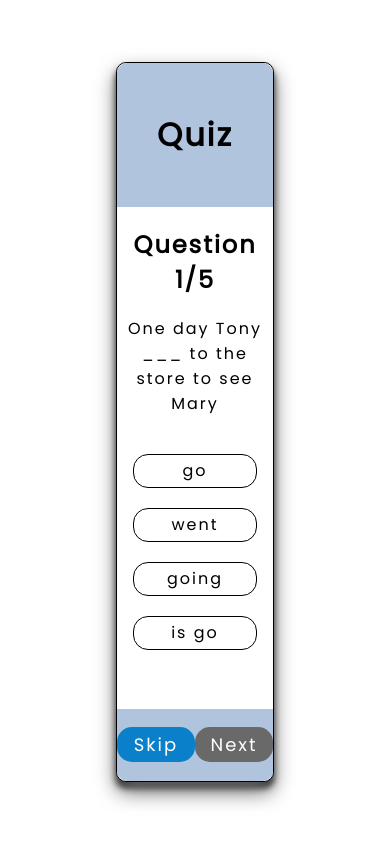
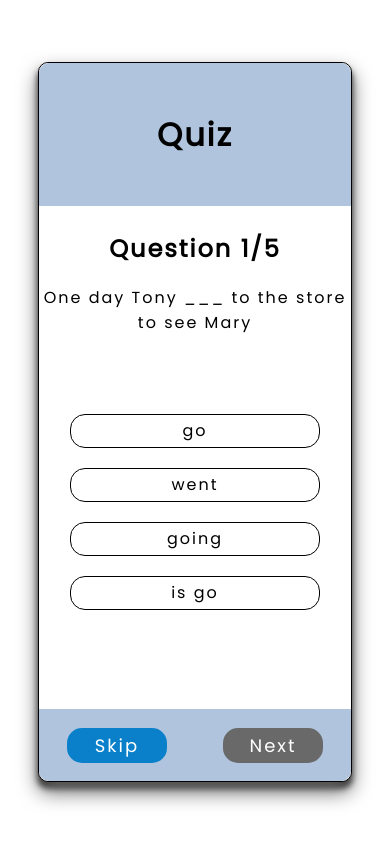
Before and after one commit to atsushigo/quiz_vue, a Vue app: page / in a window 390 px wide. Built offline with nearby package versions, Linux system fonts and the light colour scheme.

Commit message:
做step-progress 進度條 & RWD自適應
<div class="step-progress" :style="{'width':progress + '%'}" v-show="progress < 100"></div>

this.progress += 100/this.questions.length;

```diff
--- a/public/css/app.css
+++ b/public/css/app.css
@@ -162,3 +162,27 @@ li div{
 	margin: auto;
 	background-color: cornflowerblue;
 }
+
+.step-progress{
+	display: flex;
+	width: 100%;
+	height: 0.3125rem;
+	background-color: lightseagreen;
+	transition: 0.5s;
+}
+
+/* RWD */
+@media screen and (max-width:900px) {
+	.container-quiz{
+		width: 60%;
+	}
+}
+
+@media screen and (max-width:720px) {
+	.container-quiz{
+		width: 80%;
+	}
+	.box-button button{
+		width: 6.25rem;
+	}
+}
--- a/src/App.vue
+++ b/src/App.vue
@@ -3,6 +3,8 @@
 		<div class="container-app">
 			<div class="container-quiz">
 				<div class="quiz-header"><h1>Quiz</h1></div>
+
+				<div class="step-progress" :style="{'width':progress + '%'}" v-show="progress < 100"></div>
 
 				<div class="quiz-main" v-for="(element, index) in questions.slice(a, b)" :key="index" v-show="quiz">
 					<div class="box-question">
@@ -74,6 +76,7 @@ export default {
 			showScore: false,
 			quiz: true,
 			next:false,
+			progress:0
 		};
 	},
 	methods: {
@@ -89,10 +92,11 @@ export default {
 		nextQuestion() {
 			if (!this.next) return;
 			if (this.questions.length - 1 == this.a) {
+				this.progress += 100/this.questions.length;
 				this.showScore = true;
 				this.quiz = false;
 			} else {
-				this.a++, this.b++, (this.select = false),(this.next = false);
+				this.a++, this.b++, (this.select = false),(this.next = false);(this.progress += (100/this.questions.length))
 			}
 
 		},
@@ -101,8 +105,9 @@ export default {
 			if (this.questions.length - 1 == this.a){
 				this.showScore = true;
 				this.quiz = false;
+				this.progress += 100/this.questions.length;
 			}else{
-				this.a++,this.b++
+				this.a++,this.b++,this.progress += 100/this.questions.length;
 			}
 		},
 		restartQuiz(){
```
